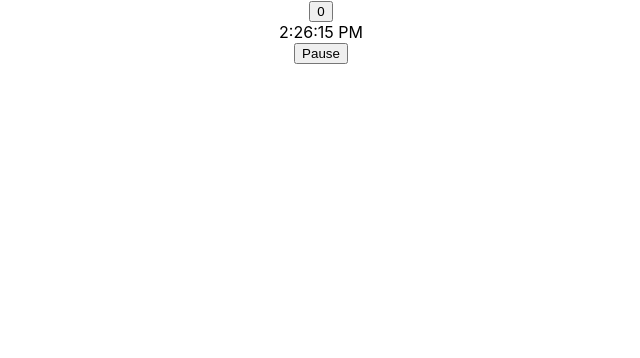
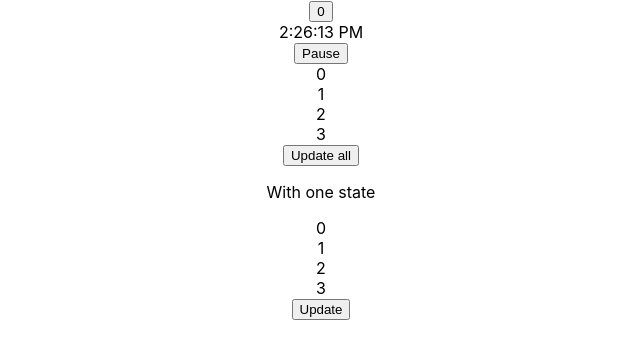
Before and after one commit to Melcaro/exercise-react-hooks, a React (Create React App) app: page / in a window 1280 px wide. Shown: the top 358 px of the page, without its empty margins (319-959 px from the left). Built offline with nearby package versions, Linux system fonts and the light colour scheme.

Commit message:
hook with multiple state

```diff
--- a/src/components/Home.js
+++ b/src/components/Home.js
@@ -4,6 +4,13 @@ export const Counter = () => {
   const [counter, incrementCounter] = useState(0);
   const [date, setDate] = useState(new Date());
   const [isPaused, setPause] = useState(false);
+
+  const [val1, setVal1] = useState(0);
+  const [val2, setVal2] = useState(1);
+  const [val3, setVal3] = useState(2);
+  const [val4, setVal4] = useState(3);
+
+  const [vals, setVals] = useState({ val1: 0, val2: 1, val3: 2, val4: 3 });
 
   const addToCounter = () => incrementCounter(counter + 1);
 
@@ -18,6 +25,26 @@ export const Counter = () => {
     }
   }, [isPaused]);
 
+  const updateVal1 = () => setVal1(val1 => val1 + 1);
+  const updateVal2 = () => setVal2(val2 => val2 + 1);
+  const updateVal3 = () => setVal3(val3 => val3 + 1);
+  const updateVal4 = () => setVal4(val4 => val4 + 1);
+
+  const updateAllVals = () => {
+    updateVal1();
+    updateVal2();
+    updateVal3();
+    updateVal4();
+  };
+
+  const updateVals = () =>
+    setVals(({ val1, val2, val3, val4 }) => ({
+      val1: val1 + 1,
+      val2: val2 + 1,
+      val3: val3 + 1,
+      val4: val4 + 1,
+    }));
+
   return (
     <div>
       <button onClick={addToCounter}>{counter}</button>
@@ -25,6 +52,20 @@ export const Counter = () => {
       <div>
         <button onClick={setTimer}>Pause</button>
       </div>
+      <div>
+        <div>{val1}</div>
+        <div>{val2}</div>
+        <div>{val3}</div>
+        <div>{val4}</div>
+      </div>
+      <button onClick={updateAllVals}>Update all </button>
+      <br />
+      <p>With one state</p>
+      <div>{vals.val1}</div>
+      <div>{vals.val2}</div>
+      <div>{vals.val3}</div>
+      <div>{vals.val4}</div>
+      <button onClick={updateVals}>Update</button>
     </div>
   );
 };
```
